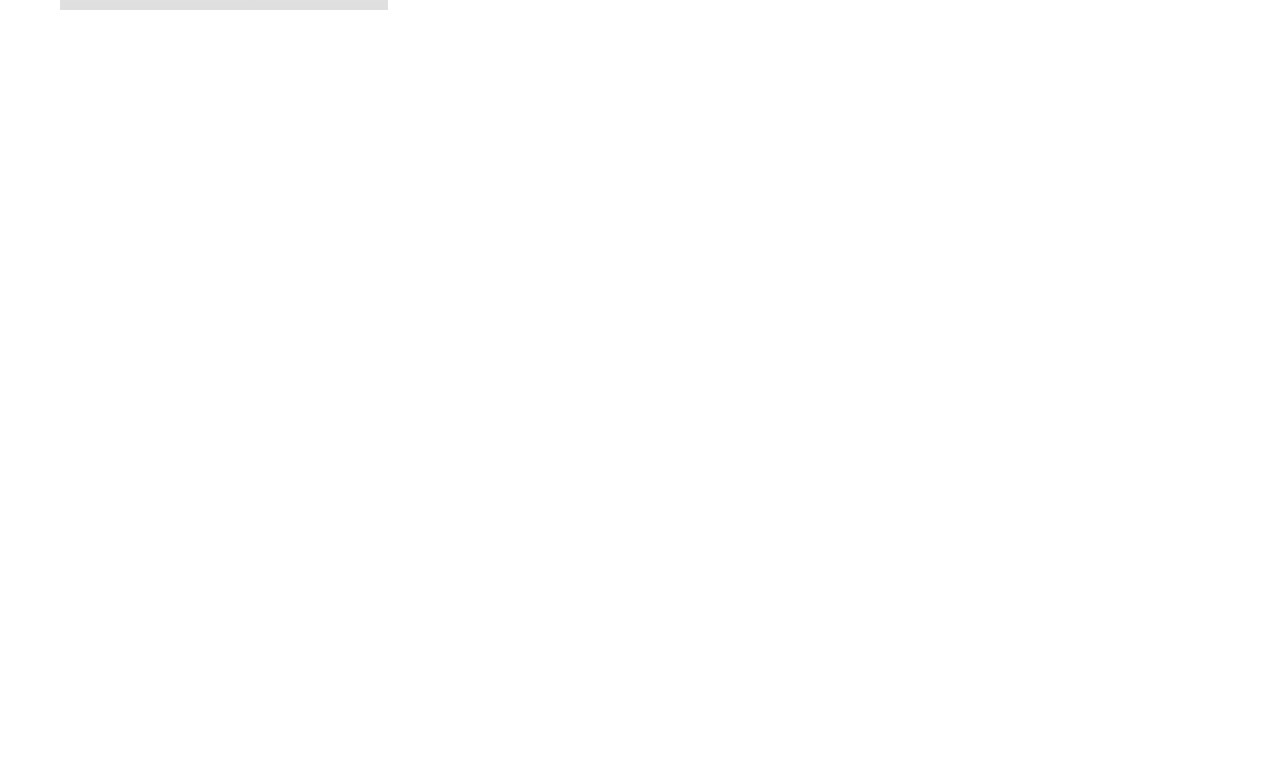
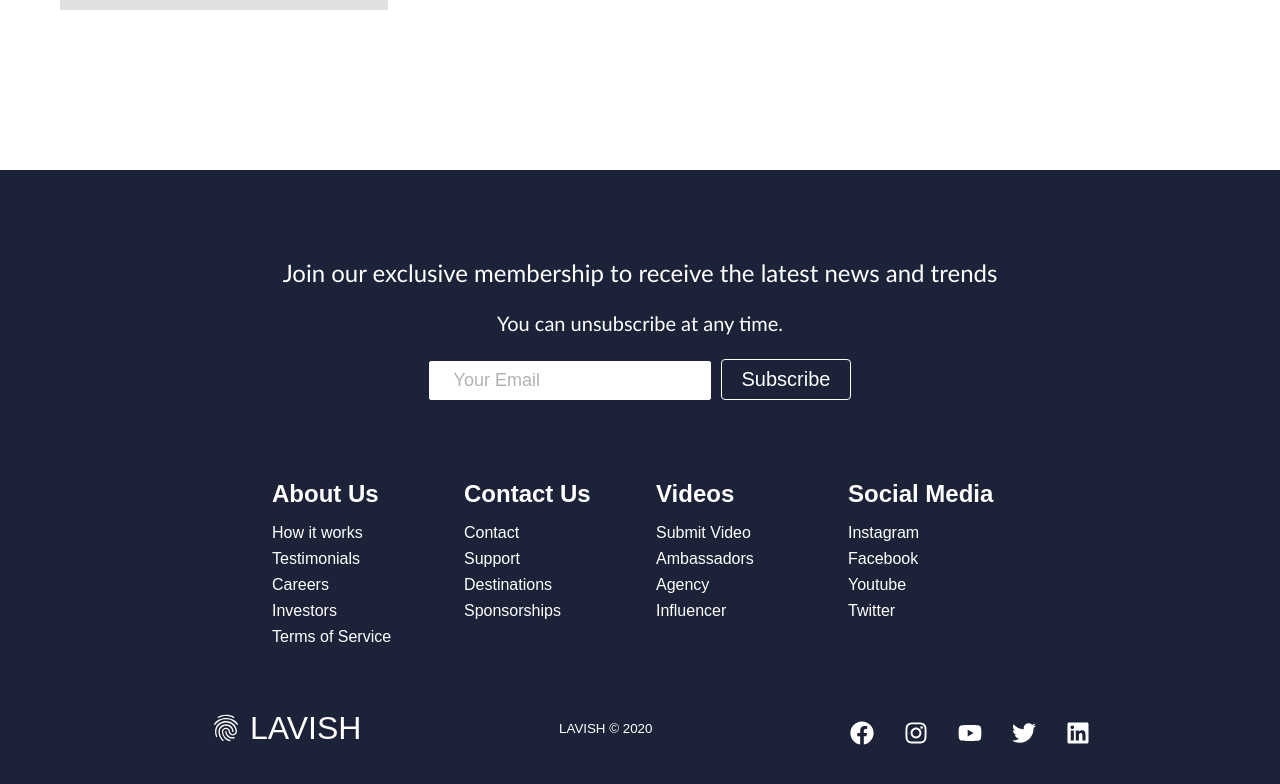
Before and after one commit to HxnDev/FYP-Frontend, a React (Create React App) app in the folder website/: page /home in a window 1280 px wide. Shown: the part 3157-3941 px from the top of the page. Before the commit the page ends 3327 px from the top, so only its background shows below. Built offline with nearby package versions, Linux system fonts and the light colour scheme.

Commit message:
Added Footer

```diff
--- a/website/src/App.js
+++ b/website/src/App.js
@@ -3,6 +3,7 @@
 import Home from './components/pages/HomePage/Home';
 import HeroSection from './components/pages/HeroSection';
 import Navbar from './components/pages/Navbar';
+import Footer from './components/pages/Footer/Footer';
 
 function App() {
   return (
@@ -12,6 +13,7 @@
       <Routes>
         <Route path='/home' exact component={HeroSection} />
       </Routes>
+      <Footer />
     </Router>
   );
 }
--- /dev/null
+++ b/website/src/components/pages/Footer/Footer.css
@@ -0,0 +1,159 @@
+.footer-container {
+    background-color: #1c2237;
+    padding: 4rem 0 2rem 0;
+    display: flex;
+    flex-direction: column;
+    justify-content: center;
+    align-items: center;
+  }
+
+  .footer-subscription {
+    display: flex;
+    flex-direction: column;
+    justify-content: center;
+    align-items: center;
+    text-align: center;
+    margin-bottom: 24px;
+    padding: 24px;
+    color: #fff;
+  }
+
+  .footer-subscription > p {
+    font-family: 'Trebuchet MS', 'Lucida Sans Unicode', 'Lucida Grande',
+      'Lucida Sans', Arial, sans-serif;
+  }
+
+  .footer-subscription-heading {
+    margin-bottom: 24px;
+    font-size: 24px;
+  }
+
+  .footer-subscription-text {
+    margin-bottom: 24px;
+    font-size: 20px;
+  }
+
+  .footer-input {
+    padding: 8px 24px;
+    border-radius: 2px;
+    margin-right: 10px;
+    outline: none;
+    border: none;
+    font-size: 18px;
+    margin-bottom: 16px;
+    border: 1px solid #fff;
+  }
+
+  .footer-links {
+    width: 100%;
+    max-width: 1000px;
+    display: flex;
+    justify-content: center;
+  }
+
+  .footer-link-wrapper {
+    display: flex;
+  }
+
+  .footer-link-items {
+    display: flex;
+    flex-direction: column;
+    align-items: flex-start;
+    margin: 16px;
+    text-align: left;
+    width: 160px;
+    box-sizing: border-box;
+  }
+
+  .footer-link-items h2 {
+    margin-bottom: 16px;
+  }
+
+  .footer-link-items > h2 {
+    color: #fff;
+  }
+
+  .footer-link-items a {
+    color: #fff;
+    text-decoration: none;
+    margin-bottom: 0.5rem;
+  }
+
+  .footer-link-items a:hover {
+    color: #e9e9e9;
+    transition: 0.3s ease-out;
+  }
+
+  .footer-email-form h2 {
+    margin-bottom: 2rem;
+  }
+
+  .footer-input::placeholder {
+    color: #b1b1b1;
+  }
+
+  /* Social Icons */
+  .social-icon-link {
+    color: #fff;
+    font-size: 24px;
+  }
+
+  .social-media {
+    max-width: 1000px;
+    width: 100%;
+  }
+
+  .social-media-wrap {
+    display: flex;
+    justify-content: space-between;
+    align-items: center;
+    width: 90%;
+    max-width: 1000px;
+    margin: 40px auto 0 auto;
+  }
+
+  .social-icons {
+    display: flex;
+    justify-content: space-between;
+    align-items: center;
+    width: 240px;
+  }
+
+  .social-logo {
+    color: #fff;
+    justify-self: start;
+    margin-left: 20px;
+    cursor: pointer;
+    text-decoration: none;
+    font-size: 2rem;
+    display: flex;
+    align-items: center;
+    margin-bottom: 16px;
+  }
+
+  .website-rights {
+    color: #fff;
+    margin-bottom: 16px;
+  }
+
+  @media screen and (max-width: 820px) {
+    .footer-links {
+      padding-top: 2rem;
+    }
+
+    .footer-input {
+      width: 100%;
+    }
+
+    .btn {
+      width: 100%;
+    }
+
+    .footer-link-wrapper {
+      flex-direction: column;
+    }
+
+    .social-media-wrap {
+      flex-direction: column;
+    }
+  }
--- /dev/null
+++ b/website/src/components/pages/Footer/Footer.js
@@ -0,0 +1,130 @@
+import React from 'react';
+import './Footer.css';
+import { Button } from '../Button';
+import { Link } from 'react-router-dom';
+import {
+  FaFacebook,
+  FaInstagram,
+  FaYoutube,
+  FaTwitter,
+  FaLinkedin
+} from 'react-icons/fa';
+import { MdFingerprint } from 'react-icons/md';
+
+function Footer() {
+  return (
+    <div className='footer-container'>
+      <section className='footer-subscription'>
+        <p className='footer-subscription-heading'>
+          Join our exclusive membership to receive the latest news and trends
+        </p>
+        <p className='footer-subscription-text'>
+          You can unsubscribe at any time.
+        </p>
+        <div className='input-areas'>
+          <form>
+            <input
+              className='footer-input'
+              name='email'
+              type='email'
+              placeholder='Your Email'
+            />
+            <Button buttonStyle='btn--outline'>Subscribe</Button>
+          </form>
+        </div>
+      </section>
+      <div className='footer-links'>
+        <div className='footer-link-wrapper'>
+          <div className='footer-link-items'>
+            <h2>About Us</h2>
+            <Link to='/sign-up'>How it works</Link>
+            <Link to='/'>Testimonials</Link>
+            <Link to='/'>Careers</Link>
+            <Link to='/'>Investors</Link>
+            <Link to='/'>Terms of Service</Link>
+          </div>
+          <div className='footer-link-items'>
+            <h2>Contact Us</h2>
+            <Link to='/'>Contact</Link>
+            <Link to='/'>Support</Link>
+            <Link to='/'>Destinations</Link>
+            <Link to='/'>Sponsorships</Link>
+          </div>
+        </div>
+        <div className='footer-link-wrapper'>
+          <div className='footer-link-items'>
+            <h2>Videos</h2>
+            <Link to='/'>Submit Video</Link>
+            <Link to='/'>Ambassadors</Link>
+            <Link to='/'>Agency</Link>
+            <Link to='/'>Influencer</Link>
+          </div>
+          <div className='footer-link-items'>
+            <h2>Social Media</h2>
+            <Link to='/'>Instagram</Link>
+            <Link to='/'>Facebook</Link>
+            <Link to='/'>Youtube</Link>
+            <Link to='/'>Twitter</Link>
+          </div>
+        </div>
+      </div>
+      <section className='social-media'>
+        <div className='social-media-wrap'>
+          <div className='footer-logo'>
+            <Link to='/' className='social-logo'>
+              <MdFingerprint className='navbar-icon' />
+              LAVISH
+            </Link>
+          </div>
+          <small className='website-rights'>LAVISH © 2020</small>
+          <div className='social-icons'>
+            <Link
+              className='social-icon-link'
+              to='/'
+              target='_blank'
+              aria-label='Facebook'
+            >
+              <FaFacebook />
+            </Link>
+            <Link
+              className='social-icon-link'
+              to='/'
+              target='_blank'
+              aria-label='Instagram'
+            >
+              <FaInstagram />
+            </Link>
+            <Link
+              className='social-icon-link'
+              to={
+                '//www.youtube.com/channel/UCsKsymTY_4BYR-wytLjex7A?view_as=subscriber'
+              }
+              target='_blank'
+              aria-label='Youtube'
+            >
+              <FaYoutube />
+            </Link>
+            <Link
+              className='social-icon-link'
+              to='/'
+              target='_blank'
+              aria-label='Twitter'
+            >
+              <FaTwitter />
+            </Link>
+            <Link
+              className='social-icon-link'
+              to='/'
+              target='_blank'
+              aria-label='LinkedIn'
+            >
+              <FaLinkedin />
+            </Link>
+          </div>
+        </div>
+      </section>
+    </div>
+  );
+}
+
+export default Footer;
```
